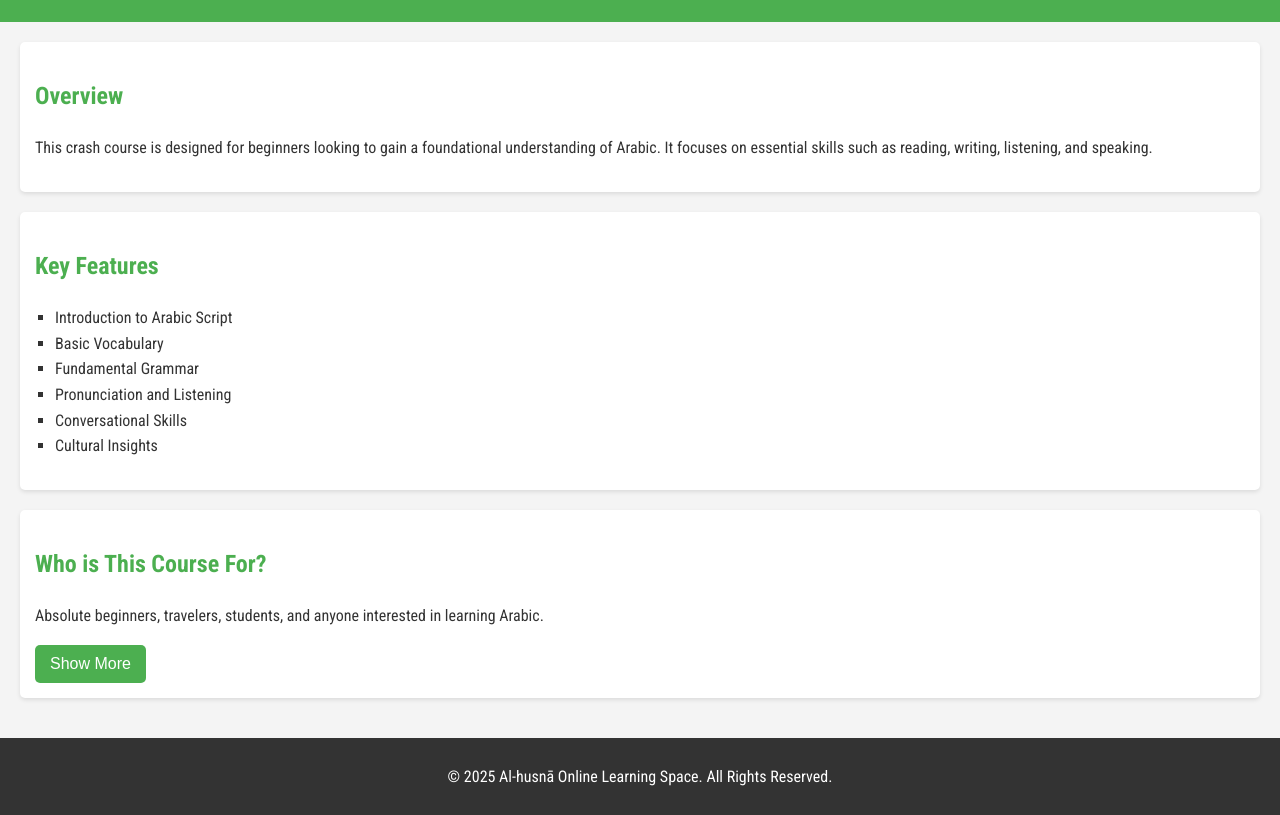
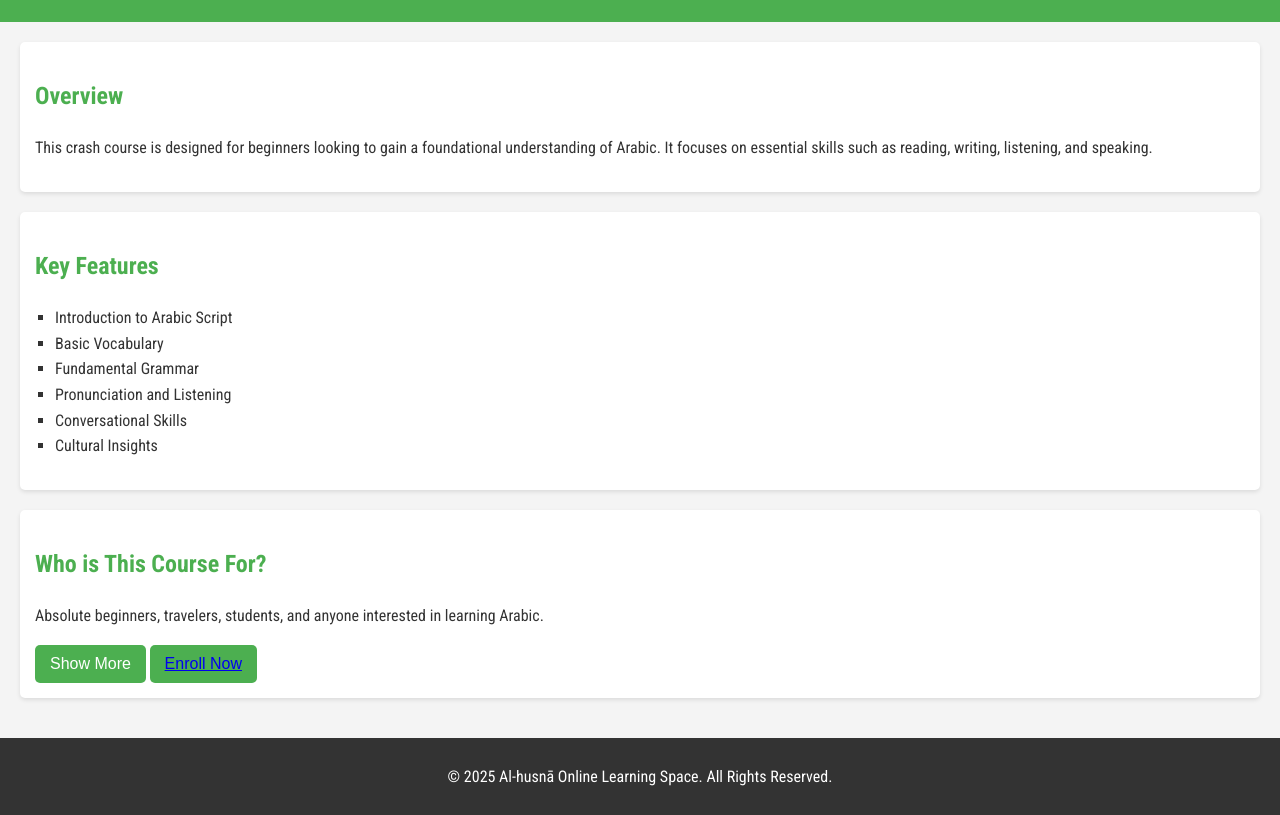
Before and after one commit to BelloAbdulwarith/Preliminary-course-, a plain HTML site: page index.html in a window 1280 px wide. Shown: the part 92-907 px from the top of the page. Drawn offline with Linux system fonts and the light colour scheme; a web font is replaced by a local one.

Commit message:
Update index.html

```diff
--- a/index.html
+++ b/index.html
@@ -114,6 +114,7 @@ footer {
             <p id="extra-info" style="display: none;">
                 By the end of the course, participants will be able to read and write simple Arabic words, use essential phrases, and hold basic conversations.
             </p>
+            <button><a href="https://wa.me/message/AOMNZVKEFXIJC1" class="btn">Enroll Now</a></button>
         </section>
 
     </main>
```
